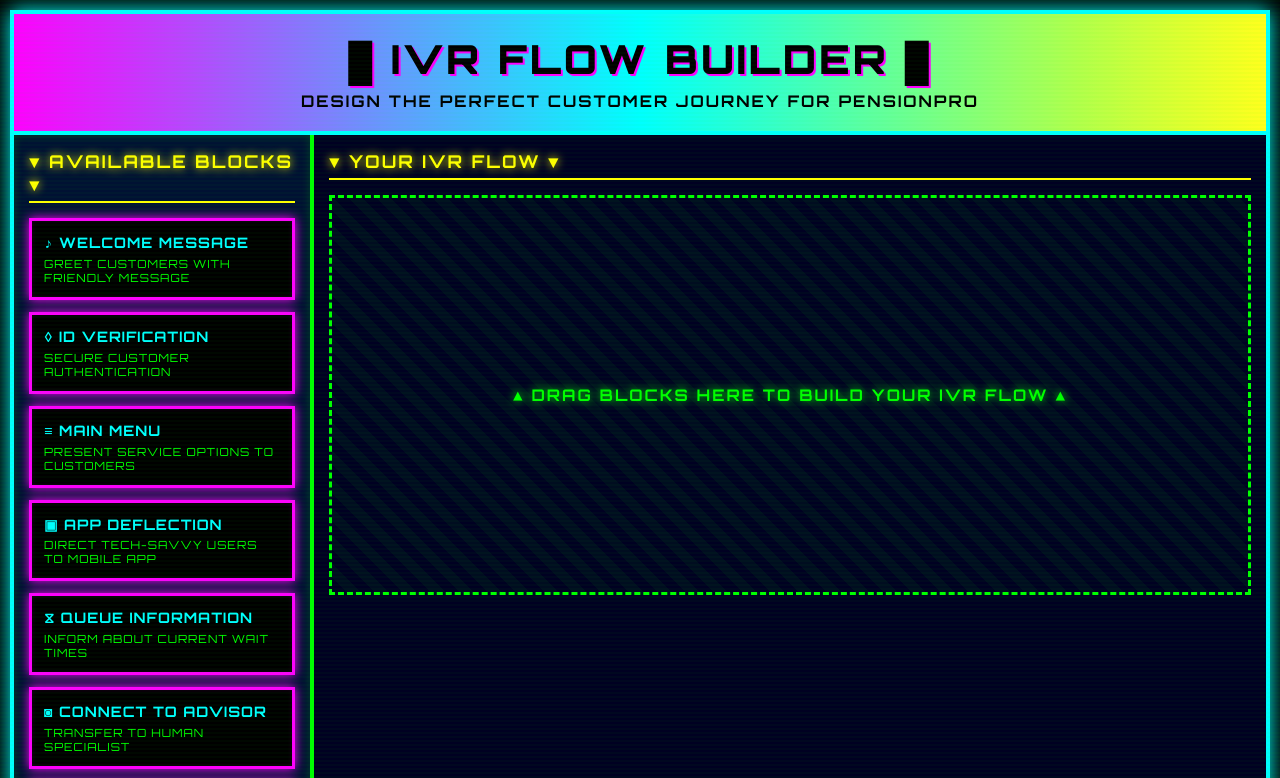
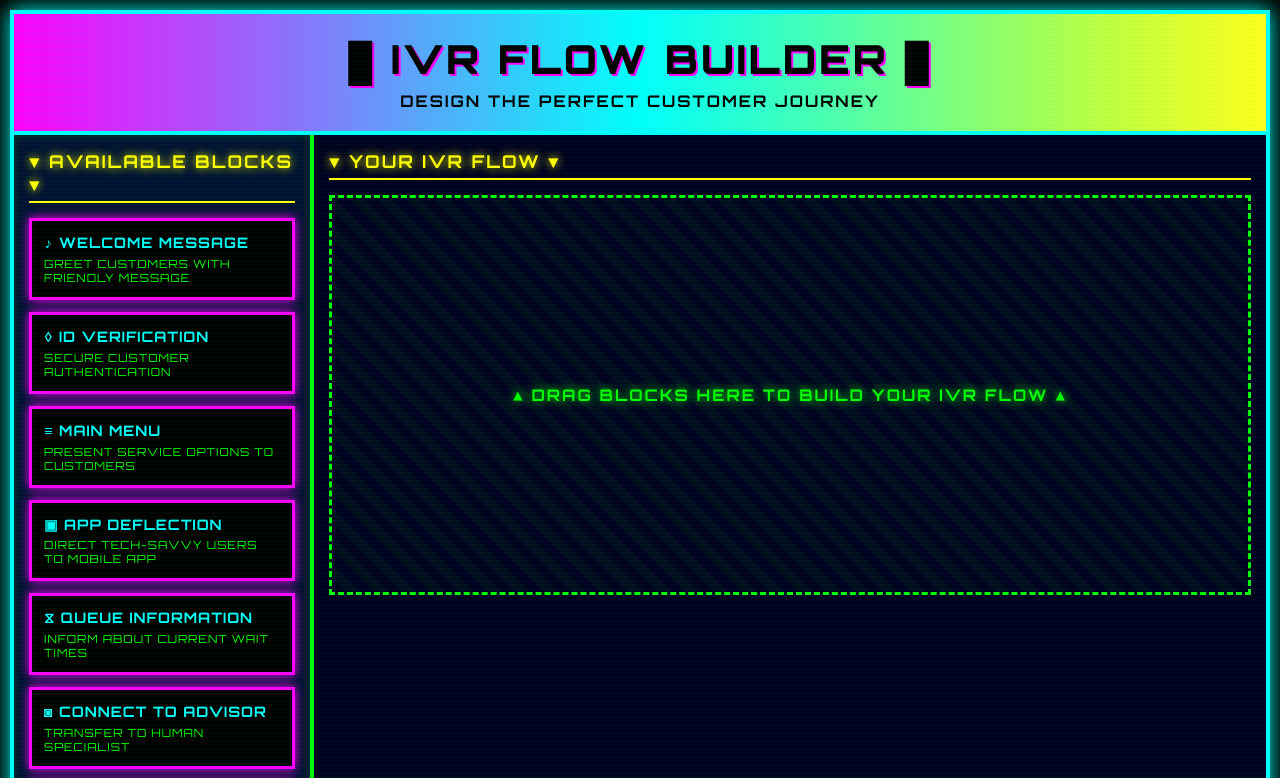
Before and after one commit to nickcgrant/IVR, a plain HTML site: page Index.html in a window 1280 px wide. Shown: the top 778 px of the page. Drawn offline with Linux system fonts and the light colour scheme.

Commit message:
Update Index.html

```diff
--- a/Index.html
+++ b/Index.html
@@ -530,7 +530,7 @@
     <div class="container">
         <div class="header">
             <h1>█ IVR FLOW BUILDER █</h1>
-            <p>DESIGN THE PERFECT CUSTOMER JOURNEY FOR PENSIONPRO</p>
+            <p>DESIGN THE PERFECT CUSTOMER JOURNEY</p>
         </div>
 
         <div class="game-area">
```
